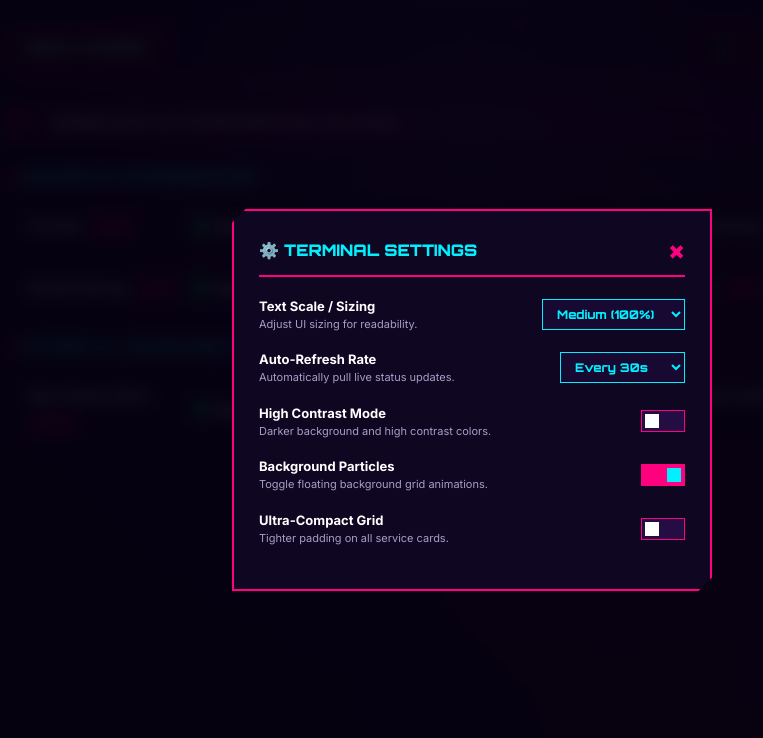
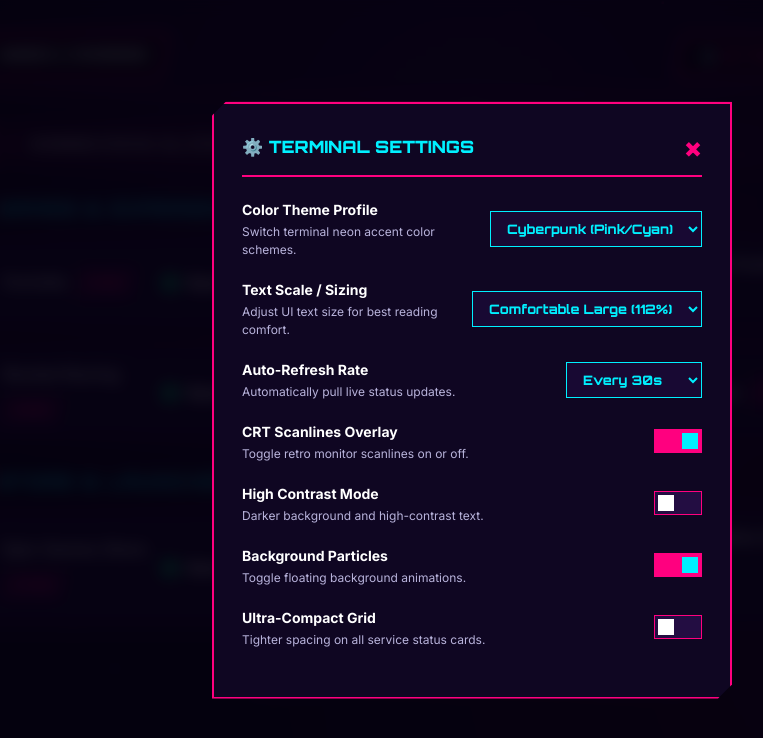
Before and after one commit to HaZeNeoFN/EPICOVERRIDESTATUS.gidhub.io, a plain HTML site: page index.html in a window 1280 px wide. Both pictures are taken after a click on the button "⚙️ SETTINGS". Shown: the whole page, without its empty margins (168-931 px from the left). Drawn offline with Linux system fonts and the light colour scheme; no server answers.

Commit message:
Update index.html

```diff
--- a/index.html
+++ b/index.html
@@ -3,19 +3,17 @@
 <head>
   <meta charset="UTF-8">
   <meta name="viewport" content="width=device-width, initial-scale=1.0">
-  <title>Fortnite OVERRIDE // Epic Games Live Status</title>
-  <link href="https://fonts.googleapis.com/css2?family=Orbitron:wght@600;800;900&family=Teko:wght@700&family=Inter:wght@400;600;700;900&display=swap" rel="stylesheet">
+  <title>OVERRIDE // Live Status Terminal</title>
+  <link href="https://fonts.googleapis.com/css2?family=Orbitron:wght@600;800;900&family=Inter:wght@400;600;700;900&display=swap" rel="stylesheet">
   <style>
     :root {
-      --bg-dark: #0a0418;
-      --bg-card: rgba(20, 9, 42, 0.88);
-      --bg-card-hover: rgba(45, 15, 80, 0.95);
+      --bg-dark: #070210;
+      --bg-card: rgba(22, 10, 48, 0.92);
+      --bg-card-hover: rgba(48, 18, 92, 0.96);
 
       --border-neon: rgba(255, 0, 127, 0.5);
       --accent-magenta: #ff007f;
       --accent-cyan: #00f0ff;
-      --accent-yellow: #ffee00;
-      --accent-purple: #8a2be2;
 
       --status-operational: #00ff88;
       --status-degraded: #ffaa00;
@@ -23,11 +21,31 @@
       --status-maintenance: #00aaff;
 
       --text-main: #ffffff;
-      --text-muted: #a4a0c5;
+      --text-muted: #b8b3db;
 
-      /* Bumped up base scale for a larger view */
-      --base-font-scale: 1.0;
-      --card-padding: 14px 18px;
+      /* Perfectly balanced larger size for ultimate readability */
+      --base-font-scale: 1.12;
+      --card-padding: 16px 20px;
+    }
+
+    /* THEME: Matrix Green */
+    body.theme-matrix {
+      --accent-magenta: #00ff66;
+      --accent-cyan: #00ffcc;
+      --border-neon: rgba(0, 255, 102, 0.5);
+      --bg-dark: #020d05;
+      --bg-card: rgba(5, 26, 12, 0.92);
+      --bg-card-hover: rgba(10, 51, 24, 0.96);
+    }
+
+    /* THEME: Solar Orange */
+    body.theme-solar {
+      --accent-magenta: #ff6600;
+      --accent-cyan: #ffcc00;
+      --border-neon: rgba(255, 102, 0, 0.5);
+      --bg-dark: #0d0602;
+      --bg-card: rgba(38, 15, 5, 0.92);
+      --bg-card-hover: rgba(77, 31, 10, 0.96);
     }
 
     * { box-sizing: border-box; margin: 0; padding: 0; font-family: 'Inter', sans-serif; }
@@ -35,8 +53,8 @@
     body {
       background-color: var(--bg-dark);
       background-image:
-        radial-gradient(circle at 50% 20%, rgba(138, 43, 226, 0.25) 0%, transparent 60%),
-        radial-gradient(circle at 80% 80%, rgba(255, 0, 127, 0.15) 0%, transparent 50%);
+        radial-gradient(circle at 50% 20%, rgba(138, 43, 226, 0.2) 0%, transparent 60%),
+        radial-gradient(circle at 80% 80%, rgba(255, 0, 127, 0.12) 0%, transparent 50%);
       color: var(--text-main);
       min-height: 100vh;
       display: flex;
@@ -44,8 +62,8 @@
       align-items: center;
       overflow-x: hidden;
       position: relative;
-      font-size: calc(14px * var(--base-font-scale));
-      line-height: 1.4;
+      font-size: calc(15px * var(--base-font-scale));
+      line-height: 1.5;
     }
 
     body.high-contrast {
@@ -54,102 +72,88 @@
       --bg-card-hover: #220f40;
       --border-neon: #ff007f;
       --text-main: #ffffff;
-      --text-muted: #d0d0d0;
+      --text-muted: #e0e0e0;
     }
 
-    /* Subtle Scanlines */
+    /* Scanlines (Can be toggled off) */
+    body.no-scanlines::after { display: none; }
     body::after {
       content: ""; display: block; position: fixed;
       top: 0; left: 0; bottom: 0; right: 0;
-      background: linear-gradient(rgba(18, 16, 16, 0) 50%, rgba(0, 0, 0, 0.3) 50%);
-      z-index: 998; background-size: 100% 3px; pointer-events: none; opacity: 0.6;
+      background: linear-gradient(rgba(18, 16, 16, 0) 50%, rgba(0, 0, 0, 0.25) 50%);
+      z-index: 998; background-size: 100% 3px; pointer-events: none; opacity: 0.5;
     }
 
     #particle-canvas { position: fixed; top: 0; left: 0; width: 100%; height: 100%; z-index: 0; pointer-events: none; }
-    .container { width: 100%; max-width: 960px; padding: 30px 18px; z-index: 1; }
+    .container { width: 100%; max-width: 1020px; padding: 35px 20px; z-index: 1; }
 
     header {
       display: flex; justify-content: space-between; align-items: center;
-      margin-bottom: 22px; padding-bottom: 14px; border-bottom: 2px solid var(--border-neon);
-      flex-wrap: wrap; gap: 12px;
+      margin-bottom: 25px; padding-bottom: 16px; border-bottom: 2px solid var(--border-neon);
+      flex-wrap: wrap; gap: 14px;
     }
 
     .top-badge {
       background: #000; border: 2px solid var(--accent-magenta); font-family: 'Orbitron', sans-serif; font-weight: 900;
-      font-size: calc(12px * var(--base-font-scale)); color: #fff; padding: 6px 12px;
-      box-shadow: 0 0 10px rgba(255, 0, 127, 0.5); transform: skewX(-12deg); display: flex; align-items: center; gap: 6px;
+      font-size: calc(13px * var(--base-font-scale)); color: #fff; padding: 8px 14px;
+      box-shadow: 0 0 12px var(--border-neon); transform: skewX(-12deg); display: flex; align-items: center; gap: 6px;
     }
     .top-badge span { display: block; transform: skewX(12deg); }
 
-    .controls { display: flex; align-items: center; gap: 10px; }
+    .controls { display: flex; align-items: center; gap: 12px; }
 
     .btn {
       background: #000; color: var(--accent-cyan); font-family: 'Orbitron', sans-serif;
-      font-weight: 900; font-size: calc(11px * var(--base-font-scale)); padding: 9px 16px; border: 2px solid var(--accent-cyan);
+      font-weight: 900; font-size: calc(12px * var(--base-font-scale)); padding: 10px 18px; border: 2px solid var(--accent-cyan);
       transform: skewX(-10deg); cursor: pointer; box-shadow: 0 0 10px rgba(0, 240, 255, 0.3);
       transition: all 0.2s ease; text-transform: uppercase;
     }
     .btn span { display: block; transform: skewX(10deg); }
-    .btn:hover { background: var(--accent-cyan); color: #000; box-shadow: 0 0 16px rgba(0, 240, 255, 0.8); }
+    .btn:hover { background: var(--accent-cyan); color: #000; box-shadow: 0 0 18px var(--accent-cyan); }
 
-    .btn-settings { border-color: var(--accent-magenta); color: var(--accent-magenta); box-shadow: 0 0 10px rgba(255, 0, 127, 0.3); }
-    .btn-settings:hover { background: var(--accent-magenta); color: #fff; box-shadow: 0 0 16px rgba(255, 0, 127, 0.8); }
+    .btn-settings { border-color: var(--accent-magenta); color: var(--accent-magenta); box-shadow: 0 0 10px var(--border-neon); }
+    .btn-settings:hover { background: var(--accent-magenta); color: #fff; box-shadow: 0 0 18px var(--accent-magenta); }
 
-    .rating-badge {
-      position: absolute;
-      top: 12px;
-      left: 12px;
-      border: 1.5px solid #fff;
-      padding: 2px 5px;
-      font-family: 'Orbitron', sans-serif;
-      font-size: 8px;
-      font-weight: 900;
-      color: #fff;
-      text-align: center;
-      line-height: 1;
-      background: rgba(0,0,0,0.5);
+    .realtime-ticker {
+      background: rgba(255, 0, 127, 0.08); border-left: 5px solid var(--accent-magenta);
+      border-right: 5px solid var(--accent-cyan); color: #ffffff; padding: 14px 18px;
+      font-family: 'Orbitron', sans-serif; font-size: calc(12px * var(--base-font-scale)); font-weight: 700;
+      display: flex; align-items: center; gap: 12px; margin-bottom: 28px; box-shadow: inset 0 0 20px rgba(255, 0, 127, 0.1);
     }
 
-    .realtime-ticker {
-      background: rgba(255, 0, 127, 0.1); border-left: 4px solid var(--accent-magenta);
-      border-right: 4px solid var(--accent-cyan); color: #ffffff; padding: 12px 16px;
-      font-family: 'Orbitron', sans-serif; font-size: calc(11px * var(--base-font-scale)); font-weight: 700;
-      display: flex; align-items: center; gap: 10px; margin-bottom: 24px; box-shadow: inset 0 0 15px rgba(255, 0, 127, 0.15);
-    }
-
-    .ticker-pulse { width: 10px; height: 10px; background-color: var(--accent-magenta); box-shadow: 0 0 10px var(--accent-magenta); animation: pulse 1s infinite; flex-shrink: 0; }
-    @keyframes pulse { 0% { opacity: 0.3; transform: scale(0.8); } 50% { opacity: 1; transform: scale(1.2); } 100% { opacity: 0.3; transform: scale(0.8); } }
+    .ticker-pulse { width: 12px; height: 12px; background-color: var(--accent-magenta); box-shadow: 0 0 12px var(--accent-magenta); animation: pulse 1s infinite; flex-shrink: 0; }
+    @keyframes pulse { 0% { opacity: 0.3; transform: scale(0.8); } 50% { opacity: 1; transform: scale(1.25); } 100% { opacity: 0.3; transform: scale(0.8); } }
 
     .section-title {
-      font-family: 'Orbitron', sans-serif; font-weight: 900; font-size: calc(14px * var(--base-font-scale));
-      letter-spacing: 2px; color: var(--accent-cyan); margin: 24px 0 14px 0; text-shadow: 0 0 8px rgba(0, 240, 255, 0.5);
-      display: flex; align-items: center; gap: 8px;
+      font-family: 'Orbitron', sans-serif; font-weight: 900; font-size: calc(15px * var(--base-font-scale));
+      letter-spacing: 2px; color: var(--accent-cyan); margin: 28px 0 14px 0; text-shadow: 0 0 10px rgba(0, 240, 255, 0.4);
+      display: flex; align-items: center; gap: 10px;
     }
-    .section-title::before { content: ""; display: inline-block; width: 6px; height: 14px; background: var(--accent-magenta); transform: skewX(-15deg); }
+    .section-title::before { content: ""; display: inline-block; width: 6px; height: 16px; background: var(--accent-magenta); transform: skewX(-15deg); }
 
-    .services-grid { display: grid; grid-template-columns: repeat(auto-fill, minmax(290px, 1fr)); gap: 12px; }
+    .services-grid { display: grid; grid-template-columns: repeat(auto-fill, minmax(310px, 1fr)); gap: 14px; }
     .service-card {
-      background: var(--bg-card); backdrop-filter: blur(6px); border: 1px solid rgba(255, 0, 127, 0.3);
+      background: var(--bg-card); backdrop-filter: blur(8px); border: 1px solid var(--border-neon);
       padding: var(--card-padding); display: flex; justify-content: space-between; align-items: center; transition: all 0.2s ease;
-      clip-path: polygon(6px 0, 100% 0, 100% calc(100% - 6px), calc(100% - 6px) 100%, 0 100%, 0 6px);
+      clip-path: polygon(8px 0, 100% 0, 100% calc(100% - 8px), calc(100% - 8px) 100%, 0 100%, 0 8px);
     }
-    .service-card:hover { background: var(--bg-card-hover); border-color: var(--accent-cyan); transform: translateY(-1px); box-shadow: 0 0 14px rgba(0, 240, 255, 0.25); }
+    .service-card:hover { background: var(--bg-card-hover); border-color: var(--accent-cyan); transform: translateY(-2px); box-shadow: 0 0 18px rgba(0, 240, 255, 0.25); }
 
-    .service-name { font-weight: 700; font-size: calc(14px * var(--base-font-scale)); display: flex; align-items: center; gap: 8px; flex-wrap: wrap; }
+    .service-name { font-weight: 700; font-size: calc(15px * var(--base-font-scale)); display: flex; align-items: center; gap: 10px; flex-wrap: wrap; }
     .service-tag {
-      font-size: calc(10px * var(--base-font-scale)); font-weight: 900; font-family: 'Orbitron', sans-serif; padding: 2px 6px;
+      font-size: calc(11px * var(--base-font-scale)); font-weight: 900; font-family: 'Orbitron', sans-serif; padding: 3px 8px;
       background: rgba(255, 0, 127, 0.15); border: 1px solid var(--accent-magenta); color: var(--accent-magenta);
       transform: skewX(-12deg);
     }
     .service-tag span { display: block; transform: skewX(12deg); }
 
-    .status-badge { display: flex; align-items: center; gap: 8px; font-size: calc(13px * var(--base-font-scale)); font-weight: 800; font-family: 'Inter', sans-serif; white-space: nowrap; }
-    .dot { width: 10px; height: 10px; transform: rotate(45deg); display: inline-block; flex-shrink: 0; }
+    .status-badge { display: flex; align-items: center; gap: 10px; font-size: calc(14px * var(--base-font-scale)); font-weight: 800; font-family: 'Inter', sans-serif; white-space: nowrap; }
+    .dot { width: 12px; height: 12px; transform: rotate(45deg); display: inline-block; flex-shrink: 0; }
 
-    .dot.operational { background-color: var(--status-operational); box-shadow: 0 0 10px var(--status-operational); }
-    .dot.degraded_performance, .dot.partial_outage { background-color: var(--status-degraded); box-shadow: 0 0 10px var(--status-degraded); }
-    .dot.major_outage { background-color: var(--status-outage); box-shadow: 0 0 10px var(--status-outage); }
-    .dot.under_maintenance { background-color: var(--status-maintenance); box-shadow: 0 0 10px var(--status-maintenance); }
+    .dot.operational { background-color: var(--status-operational); box-shadow: 0 0 12px var(--status-operational); }
+    .dot.degraded_performance, .dot.partial_outage { background-color: var(--status-degraded); box-shadow: 0 0 12px var(--status-degraded); }
+    .dot.major_outage { background-color: var(--status-outage); box-shadow: 0 0 12px var(--status-outage); }
+    .dot.under_maintenance { background-color: var(--status-maintenance); box-shadow: 0 0 12px var(--status-maintenance); }
 
     /* MODAL SETTINGS */
     .modal-overlay {
@@ -161,31 +165,31 @@
     .modal-overlay.active { opacity: 1; pointer-events: auto; }
 
     .modal-box {
-      background: #0f0622; border: 2px solid var(--accent-magenta); padding: 25px;
-      width: 90%; max-width: 480px; box-shadow: 0 0 30px rgba(255, 0, 127, 0.4);
+      background: #0f0622; border: 2px solid var(--accent-magenta); padding: 28px;
+      width: 90%; max-width: 520px; box-shadow: 0 0 35px var(--border-neon);
       clip-path: polygon(14px 0, 100% 0, 100% calc(100% - 14px), calc(100% - 14px) 100%, 0 100%, 0 14px);
     }
-    .modal-header { display: flex; justify-content: space-between; align-items: center; margin-bottom: 20px; border-bottom: 2px solid var(--accent-magenta); padding-bottom: 10px; }
-    .modal-header h3 { font-family: 'Orbitron', sans-serif; font-size: 16px; color: var(--accent-cyan); font-weight: 900; }
-    .close-btn { background: none; border: none; color: var(--accent-magenta); font-size: 24px; cursor: pointer; font-weight: 900; }
+    .modal-header { display: flex; justify-content: space-between; align-items: center; margin-bottom: 22px; border-bottom: 2px solid var(--accent-magenta); padding-bottom: 12px; }
+    .modal-header h3 { font-family: 'Orbitron', sans-serif; font-size: 17px; color: var(--accent-cyan); font-weight: 900; }
+    .close-btn { background: none; border: none; color: var(--accent-magenta); font-size: 26px; cursor: pointer; font-weight: 900; }
 
-    .setting-item { display: flex; justify-content: space-between; align-items: center; margin-bottom: 18px; gap: 12px; }
-    .setting-label { font-weight: 700; font-size: 13px; color: var(--text-main); }
-    .setting-desc { font-size: 11px; color: var(--text-muted); margin-top: 2px; }
+    .setting-item { display: flex; justify-content: space-between; align-items: center; margin-bottom: 20px; gap: 15px; }
+    .setting-label { font-weight: 700; font-size: 14px; color: var(--text-main); }
+    .setting-desc { font-size: 12px; color: var(--text-muted); margin-top: 3px; }
 
     .setting-control select {
       background: #180933; color: var(--accent-cyan); border: 1.5px solid var(--accent-cyan);
-      padding: 6px 10px; font-family: 'Orbitron', sans-serif; font-weight: 700; font-size: 12px; outline: none;
+      padding: 8px 12px; font-family: 'Orbitron', sans-serif; font-weight: 700; font-size: 13px; outline: none;
     }
 
-    .switch { position: relative; display: inline-block; width: 44px; height: 22px; }
+    .switch { position: relative; display: inline-block; width: 48px; height: 24px; }
     .switch input { opacity: 0; width: 0; height: 0; }
     .slider { position: absolute; cursor: pointer; top: 0; left: 0; right: 0; bottom: 0; background-color: #230d42; transition: .25s; border: 1px solid var(--accent-magenta); }
-    .slider:before { position: absolute; content: ""; height: 14px; width: 14px; left: 3px; bottom: 3px; background-color: #fff; transition: .25s; }
+    .slider:before { position: absolute; content: ""; height: 16px; width: 16px; left: 3px; bottom: 3px; background-color: #fff; transition: .25s; }
     input:checked + .slider { background-color: var(--accent-magenta); }
-    input:checked + .slider:before { transform: translateX(22px); background-color: var(--accent-cyan); }
+    input:checked + .slider:before { transform: translateX(24px); background-color: var(--accent-cyan); }
 
-    footer { text-align: center; margin-top: 40px; font-size: calc(11px * var(--base-font-scale)); color: var(--text-muted); font-family: 'Orbitron', sans-serif; letter-spacing: 1.5px; font-weight: 700; }
+    footer { text-align: center; margin-top: 45px; font-size: calc(12px * var(--base-font-scale)); color: var(--text-muted); font-family: 'Orbitron', sans-serif; letter-spacing: 1.5px; font-weight: 700; }
     footer span { color: var(--accent-magenta); font-weight: 900; }
   </style>
 </head>
@@ -267,15 +271,28 @@
 
       <div class="setting-item">
         <div>
+          <div class="setting-label">Color Theme Profile</div>
+          <div class="setting-desc">Switch terminal neon accent color schemes.</div>
+        </div>
+        <div class="setting-control">
+          <select id="themeSelect" onchange="applyTheme(this.value)">
+            <option value="default" selected>Cyberpunk (Pink/Cyan)</option>
+            <option value="matrix">Matrix (Green/Teal)</option>
+            <option value="solar">Solar (Orange/Yellow)</option>
+          </select>
+        </div>
+      </div>
+
+      <div class="setting-item">
+        <div>
           <div class="setting-label">Text Scale / Sizing</div>
-          <div class="setting-desc">Adjust UI sizing for readability.</div>
+          <div class="setting-desc">Adjust UI text size for best reading comfort.</div>
         </div>
         <div class="setting-control">
           <select id="fontSizeSelect" onchange="applyTextSize(this.value)">
-            <option value="0.8">Small (80%)</option>
-            <option value="0.92">Compact (92%)</option>
-            <option value="1.0" selected>Medium (100%)</option>
-            <option value="1.15">Large (115%)</option>
+            <option value="0.95">Compact (95%)</option>
+            <option value="1.12" selected>Comfortable Large (112%)</option>
+            <option value="1.25">Extra Large (125%)</option>
           </select>
         </div>
       </div>
@@ -297,8 +314,21 @@
 
       <div class="setting-item">
         <div>
+          <div class="setting-label">CRT Scanlines Overlay</div>
+          <div class="setting-desc">Toggle retro monitor scanlines on or off.</div>
+        </div>
+        <div class="setting-control">
+          <label class="switch">
+            <input type="checkbox" id="scanlinesToggle" checked onchange="toggleScanlines(this.checked)">
+            <span class="slider"></span>
+          </label>
+        </div>
+      </div>
+
+      <div class="setting-item">
+        <div>
           <div class="setting-label">High Contrast Mode</div>
-          <div class="setting-desc">Darker background and high contrast colors.</div>
+          <div class="setting-desc">Darker background and high-contrast text.</div>
         </div>
         <div class="setting-control">
           <label class="switch">
@@ -311,7 +341,7 @@
       <div class="setting-item">
         <div>
           <div class="setting-label">Background Particles</div>
-          <div class="setting-desc">Toggle floating background grid animations.</div>
+          <div class="setting-desc">Toggle floating background animations.</div>
         </div>
         <div class="setting-control">
           <label class="switch">
@@ -324,7 +354,7 @@
       <div class="setting-item">
         <div>
           <div class="setting-label">Ultra-Compact Grid</div>
-          <div class="setting-desc">Tighter padding on all service cards.</div>
+          <div class="setting-desc">Tighter spacing on all service status cards.</div>
         </div>
         <div class="setting-control">
           <label class="switch">
@@ -346,6 +376,13 @@
       else modal.classList.remove('active');
     }
 
+    function applyTheme(theme) {
+      document.body.classList.remove('theme-matrix', 'theme-solar');
+      if (theme !== 'default') {
+        document.body.classList.add(`theme-${theme}`);
+      }
+    }
+
     function applyTextSize(scale) {
       document.documentElement.style.setProperty('--base-font-scale', scale);
     }
@@ -356,6 +393,11 @@
       if (ms > 0) {
         refreshTimer = setInterval(fetchRealtimeUpdates, ms);
       }
+    }
+
+    function toggleScanlines(enabled) {
+      if (enabled) document.body.classList.remove('no-scanlines');
+      else document.body.classList.add('no-scanlines');
     }
 
     function toggleHighContrast(enabled) {
@@ -370,7 +412,7 @@
     }
 
     function toggleCompactView(enabled) {
-      document.documentElement.style.setProperty('--card-padding', enabled ? '8px 12px' : '14px 18px');
+      document.documentElement.style.setProperty('--card-padding', enabled ? '10px 14px' : '16px 20px');
     }
 
     async function fetchRealtimeUpdates() {
@@ -431,7 +473,7 @@
       else el.style.color = 'var(--status-degraded)';
     }
 
-    applyTextSize('1.0');
+    applyTextSize('1.12');
     applyAutoRefresh(30000);
     fetchRealtimeUpdates();
 
@@ -448,7 +490,7 @@
       constructor() { this.reset(); }
       reset() {
         this.x = Math.random() * canvas.width; this.y = Math.random() * canvas.height;
-        this.size = Math.random() * 3 + 1.5; this.speedY = Math.random() * 1.2 + 0.3;
+        this.size = Math.random() * 3.5 + 1.5; this.speedY = Math.random() * 1.2 + 0.3;
         this.opacity = Math.random() * 0.35 + 0.1;
         this.color = Math.random() > 0.5 ? '#ff007f' : '#00f0ff';
       }
```
